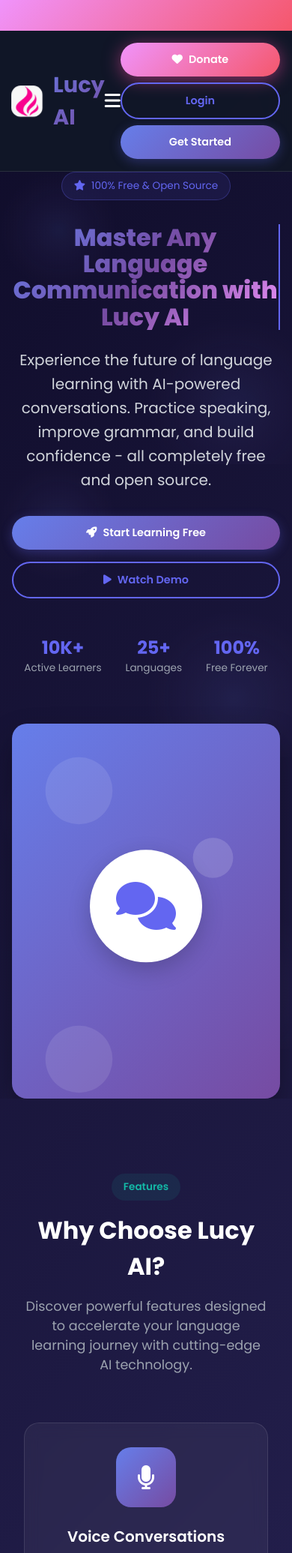
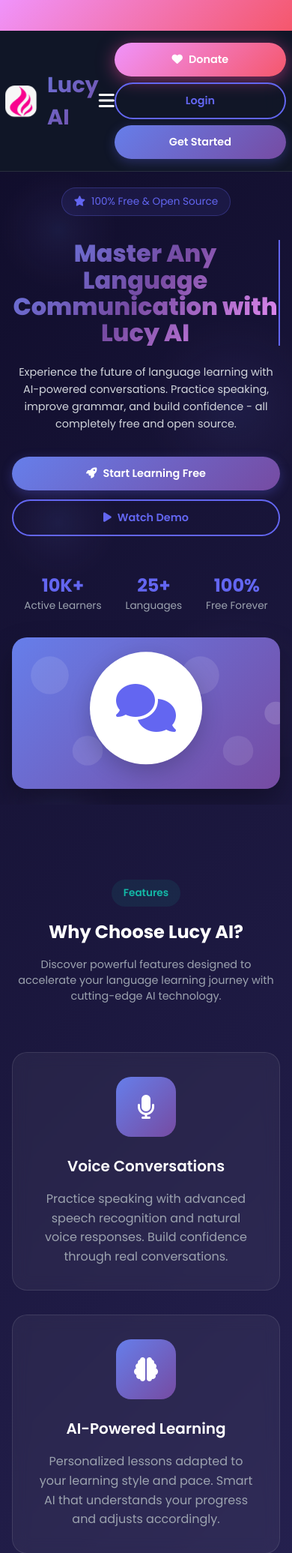
Before and after one commit to LucifeRsKingdoM/Lucy-AI, a Flask app: page / in a window 390 px wide. Shown: the top 2071 px of the page at 75% size. Run offline with Flask 3, Linux system fonts and the light colour scheme.

Commit message:
feat: improve mobile responsiveness with fluid typography, flexible containers & new breakpoints

```diff
--- a/templates/index.html
+++ b/templates/index.html
@@ -866,6 +866,112 @@
             margin-bottom: 1rem;
             display: none;
         }
+
+        /*=============================================
+  1) FLUID TYPOGRAPHY & SIZING
+=============================================*/
+html {
+  /* Ensure rems scale nicely on smaller browsers */
+  font-size: 100%;
+}
+
+/* Hero title scales between 2rem and 3.5rem depending on viewport */
+.hero-title {
+  font-size: clamp(2rem, 5vw, 3.5rem);
+}
+
+/* Section titles scale between 1.5rem and 2.5rem */
+.section-title {
+  font-size: clamp(1.5rem, 4vw, 2.5rem);
+}
+
+/* Hero subtitle and section-subtitle a bit smaller on tiny screens */
+.hero-subtitle,
+.section-subtitle {
+  font-size: clamp(0.9rem, 2.5vw, 1.25rem);
+}
+
+/*=============================================
+  2) FLUID CONTAINERS & PADDING
+=============================================*/
+.nav-container,
+.hero-container,
+.features-container,
+.about-container,
+.developer-container,
+.footer-container {
+  /* replace fixed 2rem padding with flexible */
+  padding-left: 1rem;
+  padding-right: 1rem;
+}
+
+/*=============================================
+  3) HERO IMAGE ASPECT RATIO
+=============================================*/
+.hero-visual {
+  width: 100%;
+  /* maintain 16:9 ratio automatically */
+  aspect-ratio: 16/9;
+  height: auto;
+  max-height: 500px; /* optional ceiling */
+}
+
+/*=============================================
+  4) GRID FALLBACK FOR TABLETS
+=============================================*/
+@media (max-width: 1024px) {
+  .hero-container,
+  .about-container {
+    /* stack columns */
+    grid-template-columns: 1fr;
+    gap: 2rem;
+    text-align: center;
+  }
+
+  .hero-stats {
+    justify-content: center;
+  }
+}
+
+/*=============================================
+  5) MOBILE FLEX ADJUSTMENTS
+=============================================*/
+@media (max-width: 600px) {
+  /* stack all button groups */
+  .hero-buttons,
+  .nav-buttons {
+    flex-direction: column;
+    gap: 0.75rem;
+  }
+
+  /* full-width buttons on phones */
+  .btn {
+    width: 100%;
+    justify-content: center;
+  }
+
+  /* tighten up nav padding */
+  .nav-container {
+    padding: 0 0.5rem;
+  }
+}
+
+/*=============================================
+  6) ULTRA-SMALL SCREENS
+=============================================*/
+@media (max-width: 320px) {
+  /* shrink subtitles slightly */
+  .hero-subtitle,
+  .section-subtitle {
+    font-size: 0.85rem;
+  }
+
+  /* give nav links some breathing room */
+  .nav-menu li {
+    margin-bottom: 1rem;
+  }
+}
+
     </style>
 </head>
 <body>
```
